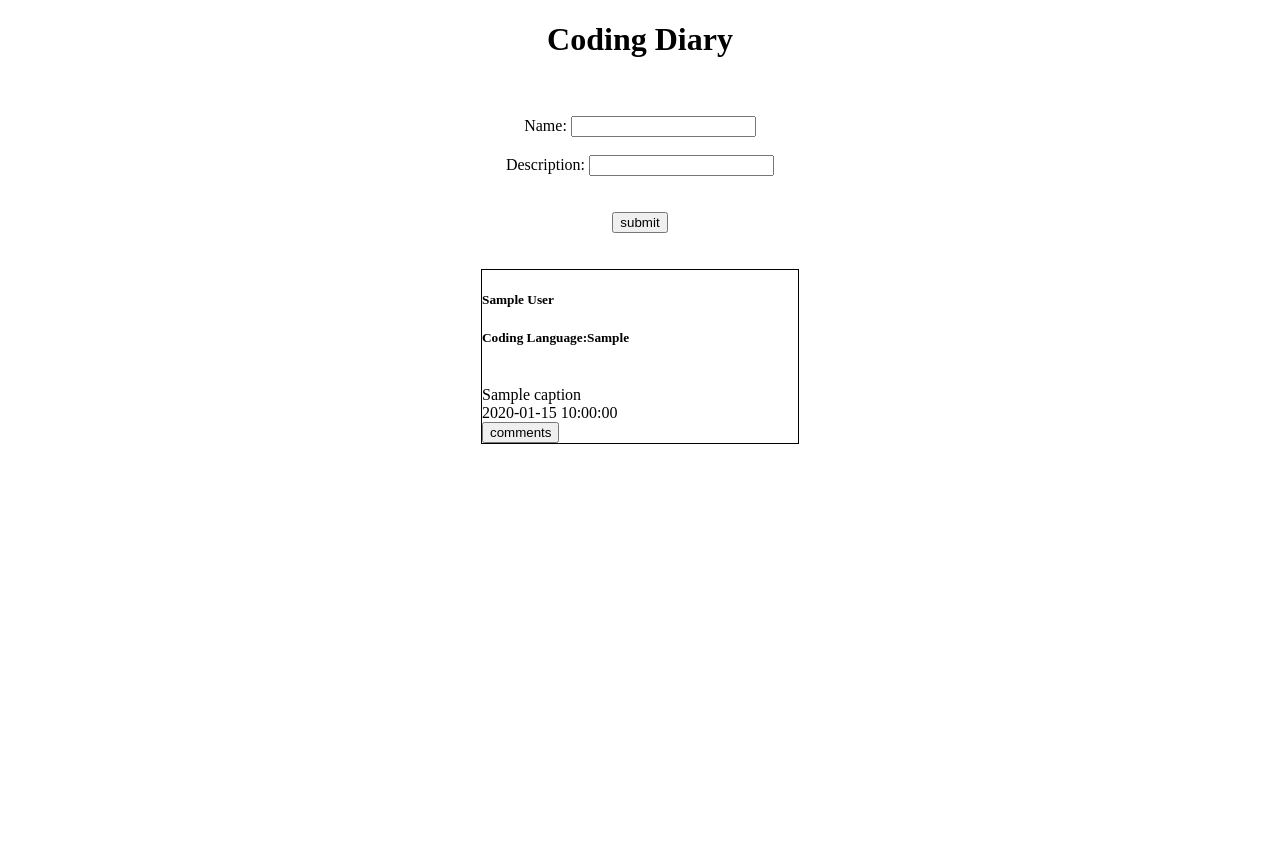
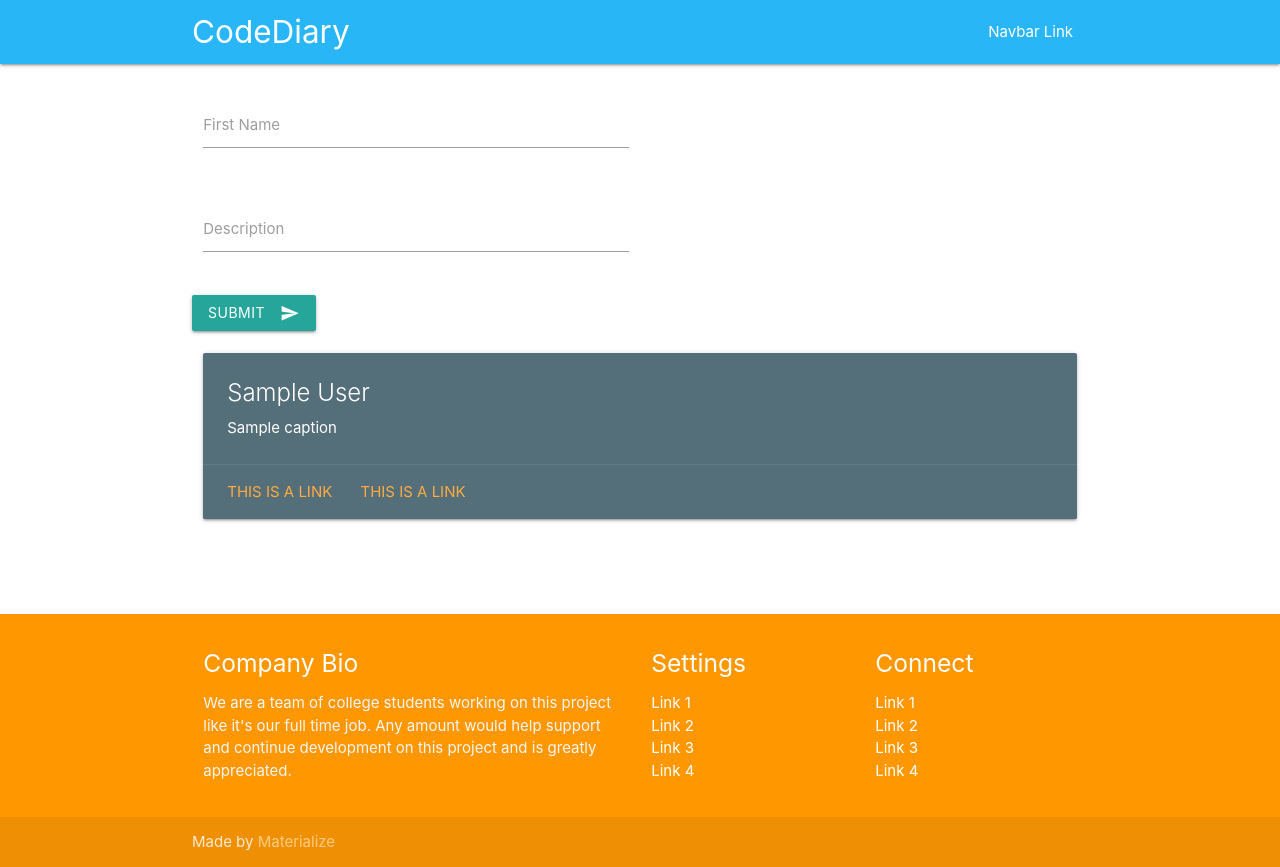
Before and after one commit to icapochi/Code-Diary, a Python web app: template templates/result.html in a window 1280 px wide. Before the commit the page ends 444 px from the top, so only its background shows below. Run offline with Jinja, Linux system fonts and the light colour scheme; the template is opened without the code that fills it: most values are stand-ins (such as "Sample title", 1, 10 or a date in 2020); some libraries are stand-ins or nearby versions.

Commit message:
added new materialized results page

```diff
--- a/templates/result.html
+++ b/templates/result.html
@@ -1,62 +1,144 @@
+
 <!DOCTYPE html>
-<html lang="en" dir="ltr">
+<html lang="en">
 <head>
+  <meta http-equiv="Content-Type" content="text/html; charset=UTF-8"/>
+  <meta name="viewport" content="width=device-width, initial-scale=1, maximum-scale=1.0"/>
+  <title>Starter Template - Materialize</title>
+
+  <!-- CSS  -->
+  <link href="https://fonts.googleapis.com/icon?family=Material+Icons" rel="stylesheet">
+  <!-- Compiled and minified CSS -->
+  <link rel="stylesheet" href="https://cdnjs.cloudflare.com/ajax/libs/materialize/1.0.0/css/materialize.min.css">
   <style media="screen">
-.tweet-box {
-  border: 1px solid;
-  width: 25%;
-  margin: auto;
+    .icon-block {
+    padding: 0 15px;
     }
-
+    .icon-block .material-icons {
+    font-size: inherit;
+    }
   </style>
-    <meta charset="utf-8">
-    <title></title>
 </head>
 <body>
-    <center>
+  <nav class="light-blue lighten-1" role="navigation">
+    <div class="nav-wrapper container"><a id="logo-container" href="#" class="brand-logo">CodeDiary</a>
+      <ul class="right hide-on-med-and-down">
+        <li><a href="#">Navbar Link</a></li>
+      </ul>
 
-    <h1>Coding Diary</h1>
-    </center>
+      <ul id="nav-mobile" class="sidenav">
+        <li><a href="#">Navbar Link</a></li>
+      </ul>
+      <a href="#" data-target="nav-mobile" class="sidenav-trigger"><i class="material-icons">menu</i></a>
+    </div>
+  </nav>
+
+
+  <div class="container" id="index-banner">
+  <!-- /////////////////add form below here /////////////////////////// -->
+<form class=""  method="post">
   <br>
-<br>
-<center>
-    <form method="post">
-         <div>
-           <!-- Input for "title" -->
-           <label for="title">Name:</label>
-           <input type="text" name="name">
-<br>
-<br>
-           <label for="title">Description:</label>
-           <input type="text" name="description">
+  <div class="row">
+      <div class="input-field col s6">
+        <input value="" id="first_name2" name="name" type="text" class="validate">
+        <label class="active" for="first_name2">First Name</label>
+      </div>
+    </div>
+    <div class="row">
+        <div class="input-field col s6">
+          <input value="" id="description" name="description" type="text" class="validate">
+          <label class="active" for="description">Description</label>
+        </div>
       </div>
 
-<br>
-<br>
-<button type="submit" name="submit">submit</button>
-<br>
-<br>
-<br>
-</center>
-      {% for each_tweet in tweet_info %}
-    <div class="tweet-box">
+  <button class="btn waves-effect waves-light" type="submit" name="action">Submit
+    <i class="material-icons right">send</i>
+  </button>
+
+</form>
 
 
-  <h5>{{each_tweet.Author}}</h5>
-  <h5>Coding Language:{{each_tweet.TweetType}}</h5>
 
-  <br>
+  <!-- /////////////////////add form above here////////////////////////// -->
+  </div>
 
-  {{each_tweet.Caption}}
-    <br>
-    {{Date}}
-    <br>
-    <button type="button" name="comments">
-    comments
-    </button>
+
+  <div class="container">
+    <div class="section">
+<!-- /////////////// add card below here //////////////////////// -->
+{% for each_tweet in tweet_info %}
+
+  <div class="row">
+    <div class="col s12 ">
+      <div class="card blue-grey darken-1">
+        <div class="card-content white-text">
+          <span class="card-title">{{each_tweet.Author}}</span>
+          <p>{{each_tweet.Caption}}</p>
+        </div>
+        <div class="card-action">
+          <a href="#">This is a link</a>
+          <a href="#">This is a link</a>
+        </div>
+      </div>
+    </div>
+  </div>
+{% endfor %}
+<!--/////////////////// add card above here ///////////////////////-->
+    </div>
+
+    <br><br>
+  </div>
+
+  <footer class="page-footer orange">
+    <div class="container">
+      <div class="row">
+        <div class="col l6 s12">
+          <h5 class="white-text">Company Bio</h5>
+          <p class="grey-text text-lighten-4">We are a team of college students working on this project like it's our full time job. Any amount would help support and continue development on this project and is greatly appreciated.</p>
+
 
         </div>
-<br>
-{% endfor %}
+        <div class="col l3 s12">
+          <h5 class="white-text">Settings</h5>
+          <ul>
+            <li><a class="white-text" href="#!">Link 1</a></li>
+            <li><a class="white-text" href="#!">Link 2</a></li>
+            <li><a class="white-text" href="#!">Link 3</a></li>
+            <li><a class="white-text" href="#!">Link 4</a></li>
+          </ul>
+        </div>
+        <div class="col l3 s12">
+          <h5 class="white-text">Connect</h5>
+          <ul>
+            <li><a class="white-text" href="#!">Link 1</a></li>
+            <li><a class="white-text" href="#!">Link 2</a></li>
+            <li><a class="white-text" href="#!">Link 3</a></li>
+            <li><a class="white-text" href="#!">Link 4</a></li>
+          </ul>
+        </div>
+      </div>
+    </div>
+    <div class="footer-copyright">
+      <div class="container">
+      Made by <a class="orange-text text-lighten-3" href="http://materializecss.com">Materialize</a>
+      </div>
+    </div>
+  </footer>
+
+
+  <!--  Scripts-->
+  <script src="https://code.jquery.com/jquery-2.1.1.min.js"></script>
+  <!-- Compiled and minified JavaScript -->
+  <script src="https://cdnjs.cloudflare.com/ajax/libs/materialize/1.0.0/js/materialize.min.js"></script>
+  <script>
+  (function($){
+    $(function(){
+
+      $('.sidenav').sidenav();
+
+    }); // end of document ready
+  })(jQuery); // end of jQuery name space
+  </script>
+
   </body>
 </html>
```
Lines whose indentation alone changed are shown as unchanged.
